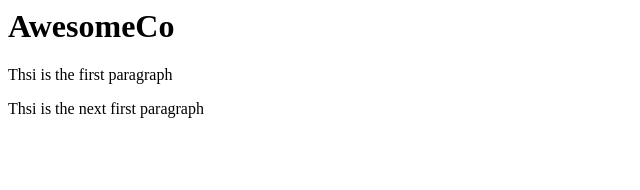
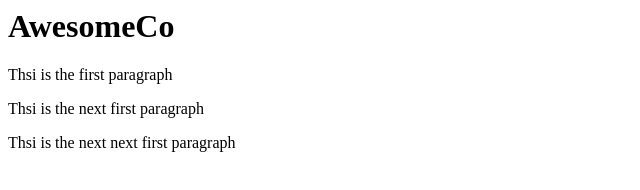
Before and after one commit to Kseverson1988/awesomeco_git_demo, a plain HTML site: page index.html in a window 1280 px wide. Shown: the whole page, without its empty margins (0-640 px from the left). Drawn offline with Linux system fonts and the light colour scheme.

Commit message:
add third Paragraph

```diff
--- a/index.html
+++ b/index.html
@@ -9,5 +9,6 @@
     <h1>AwesomeCo</h1>
     <p>Thsi is the first paragraph</p>
     <p>Thsi is the next first paragraph</p>
+    <p>Thsi is the next next first paragraph</p>
   </body>
 </html>
```
